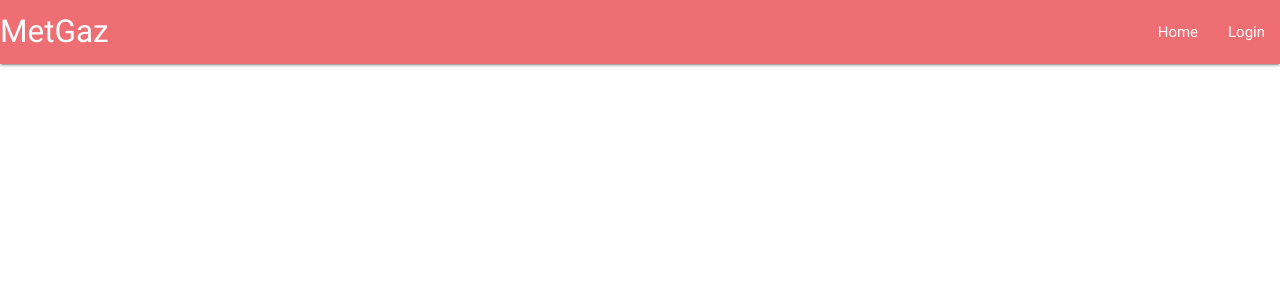
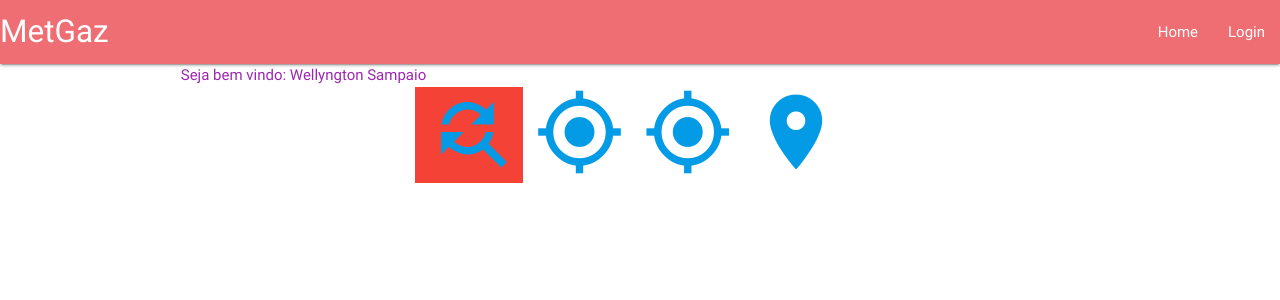
Before and after one commit to wsribeiro5/metgas, an Angular app: page /principal in a window 1280 px wide. Before the commit this address led to /. Shown: the top 300 px of the page. Built offline with nearby package versions, Linux system fonts and the light colour scheme.

Commit message:
criacao de tela principal de funcionalidade

```diff
--- /dev/null
+++ b/src/app/Principal/principal/principal.component.html
@@ -0,0 +1,24 @@
+<div class="row left purple-text m12">
+    Seja bem vindo: Wellyngton Sampaio
+</div>
+<br>
+<div class="container">
+    <div class="row">
+
+      <div class="col s6 m2 red center">
+          <a ><i class="material-icons large text-black">find_replace</i></a>
+      </div>
+
+      <div class="col s6 m2 center">
+          <a ><i class="material-icons large">my_location</i></a>
+        </div>
+
+        <div class="col s6 m2 center">
+            <a ><i class="material-icons large">gps_fixed</i></a>
+          </div>
+
+          <div class="col s6 m2 center">
+              <a ><i class="material-icons large">location_on</i></a>
+            </div>
+    </div>
+</div>
--- /dev/null
+++ b/src/app/Principal/principal/principal.component.ts
@@ -0,0 +1,15 @@
+import { Component, OnInit } from '@angular/core';
+
+@Component({
+  selector: 'app-principal',
+  templateUrl: './principal.component.html',
+  styleUrls: ['./principal.component.css']
+})
+export class PrincipalComponent implements OnInit {
+
+  constructor() { }
+
+  ngOnInit() {
+  }
+
+}
--- /dev/null
+++ b/src/app/Revendedores/ed-revendedores/ed-revendedores.component.html
@@ -0,0 +1,3 @@
+<p>
+  ed-revendedores works!
+</p>
--- /dev/null
+++ b/src/app/Revendedores/ed-revendedores/ed-revendedores.component.ts
@@ -0,0 +1,15 @@
+import { Component, OnInit } from '@angular/core';
+
+@Component({
+  selector: 'app-ed-revendedores',
+  templateUrl: './ed-revendedores.component.html',
+  styleUrls: ['./ed-revendedores.component.css']
+})
+export class EdRevendedoresComponent implements OnInit {
+
+  constructor() { }
+
+  ngOnInit() {
+  }
+
+}
--- a/src/app/app.component.html
+++ b/src/app/app.component.html
@@ -1,12 +1,18 @@
+
   <nav>
     <div class="nav-wrapper">
-    <a routerLink="" class="brand-logo left">MetGaz</a>
+      <a routerLink="home" class="brand-logo left">MetGaz</a>
       <ul class="right">
-      <li><a routerLink="" >Home</a></li>
-      <li><a routerLink="login">Login</a></li>
+        <li><a routerLinkActive="active" routerLink="home" >Home</a></li>
+        <li><a routerLinkActive="active" routerLink="login">Login</a></li>
       </ul>
+
     </div>
   </nav>
+
+
+
+
 
 <div class="container">
   <router-outlet></router-outlet>
--- a/src/app/app.module.ts
+++ b/src/app/app.module.ts
@@ -10,12 +10,14 @@ import { RevendedoresModule } from './revendedores/revendedores.module';
 
 import { LoginComponent } from './login/login.component';
 import { HomeComponent } from './home/home.component';
+import { PrincipalComponent } from './Principal/principal/principal.component';
 
 @NgModule({
   declarations: [
     AppComponent,
     LoginComponent,
-    HomeComponent
+    HomeComponent,
+    PrincipalComponent
 
   ],
   imports: [
--- a/src/app/login/login.component.html
+++ b/src/app/login/login.component.html
@@ -1,3 +1,7 @@
 <p>
   login works!
 </p>
+
+<button (click)="logar()"  class="btn waves-effect waves-light" type="submit" name="action">Submit
+  <i class="material-icons right">send</i>
+</button>
--- a/src/app/login/login.component.ts
+++ b/src/app/login/login.component.ts
@@ -1,4 +1,5 @@
 import { Component, OnInit } from '@angular/core';
+import { Router } from '@angular/router';
 
 @Component({
   selector: 'app-login',
@@ -7,9 +8,17 @@ import { Component, OnInit } from '@angular/core';
 })
 export class LoginComponent implements OnInit {
 
-  constructor() { }
+  constructor(private router: Router) { }
 
   ngOnInit() {
   }
 
+  logar () {
+    //
+    console.log("esperando validacao do servidor");
+
+
+    this.router.navigate(['/principal']);
+  }
+
 }
--- a/src/app/revendedores/revendedores.module.ts
+++ b/src/app/revendedores/revendedores.module.ts
@@ -2,6 +2,7 @@ import { NgModule } from '@angular/core';
 import { CommonModule } from '@angular/common';
 
 import { CadastrarRevendedoresComponent } from './cad-revendedores/cadastrar-revendedores.component';
+import { EdRevendedoresComponent } from './ed-revendedores/ed-revendedores.component';
 
 
 
@@ -12,7 +13,9 @@ import { CadastrarRevendedoresComponent } from './cad-revendedores/cadastrar-rev
   ],
   declarations: [
 
-    CadastrarRevendedoresComponent
+    CadastrarRevendedoresComponent,
+
+    EdRevendedoresComponent
   ]
 })
 export class RevendedoresModule { }
```
Also changed, not shown: src/app/app-routing.module.ts (+7 -5 lines), src/app/Principal/principal/principal.component.css (added), src/app/Revendedores/ed-revendedores/ed-revendedores.component.css (added), 2 other files (tests, documents, lock files or other folders). Lines whose indentation alone changed are shown as unchanged.
